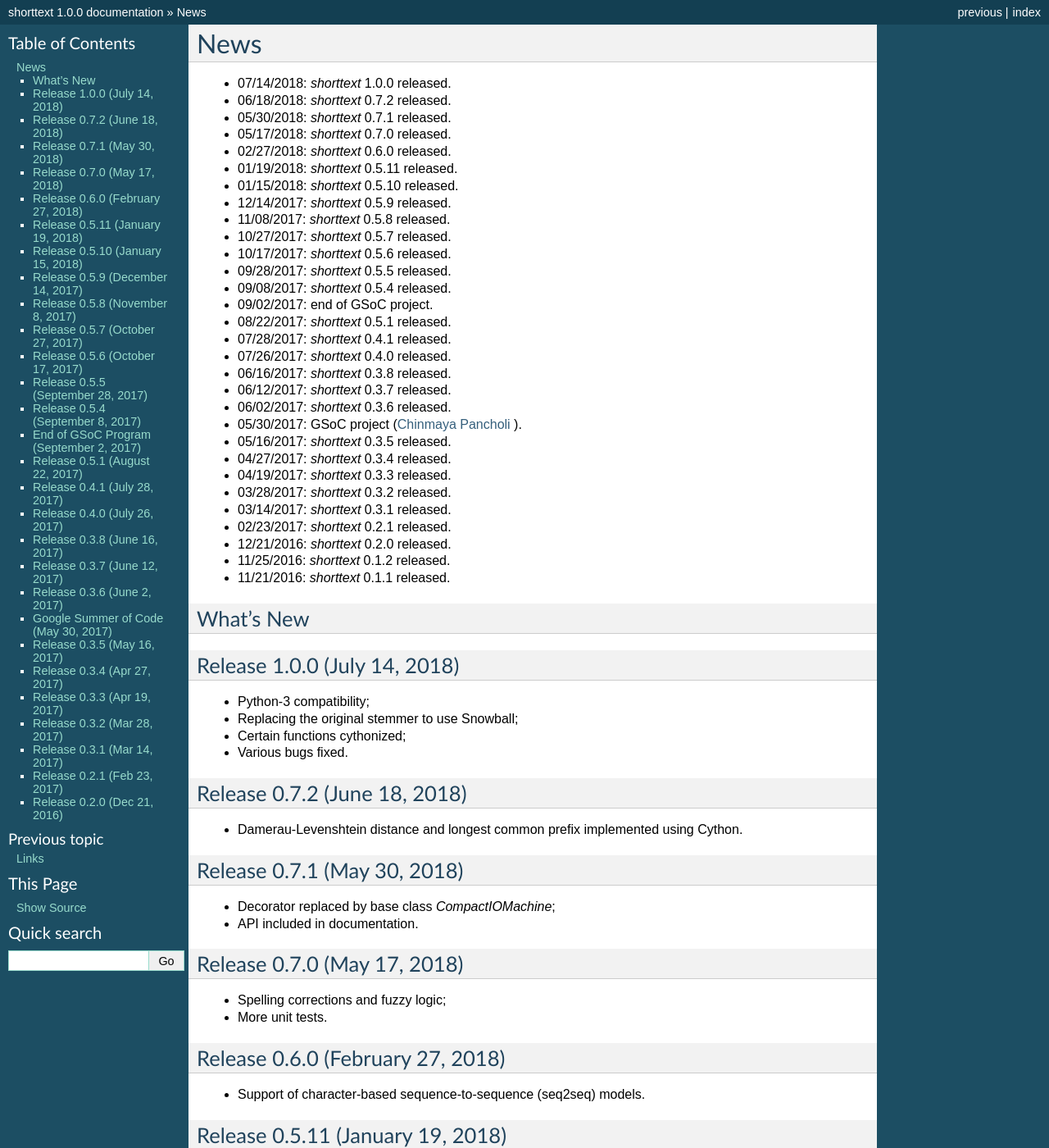
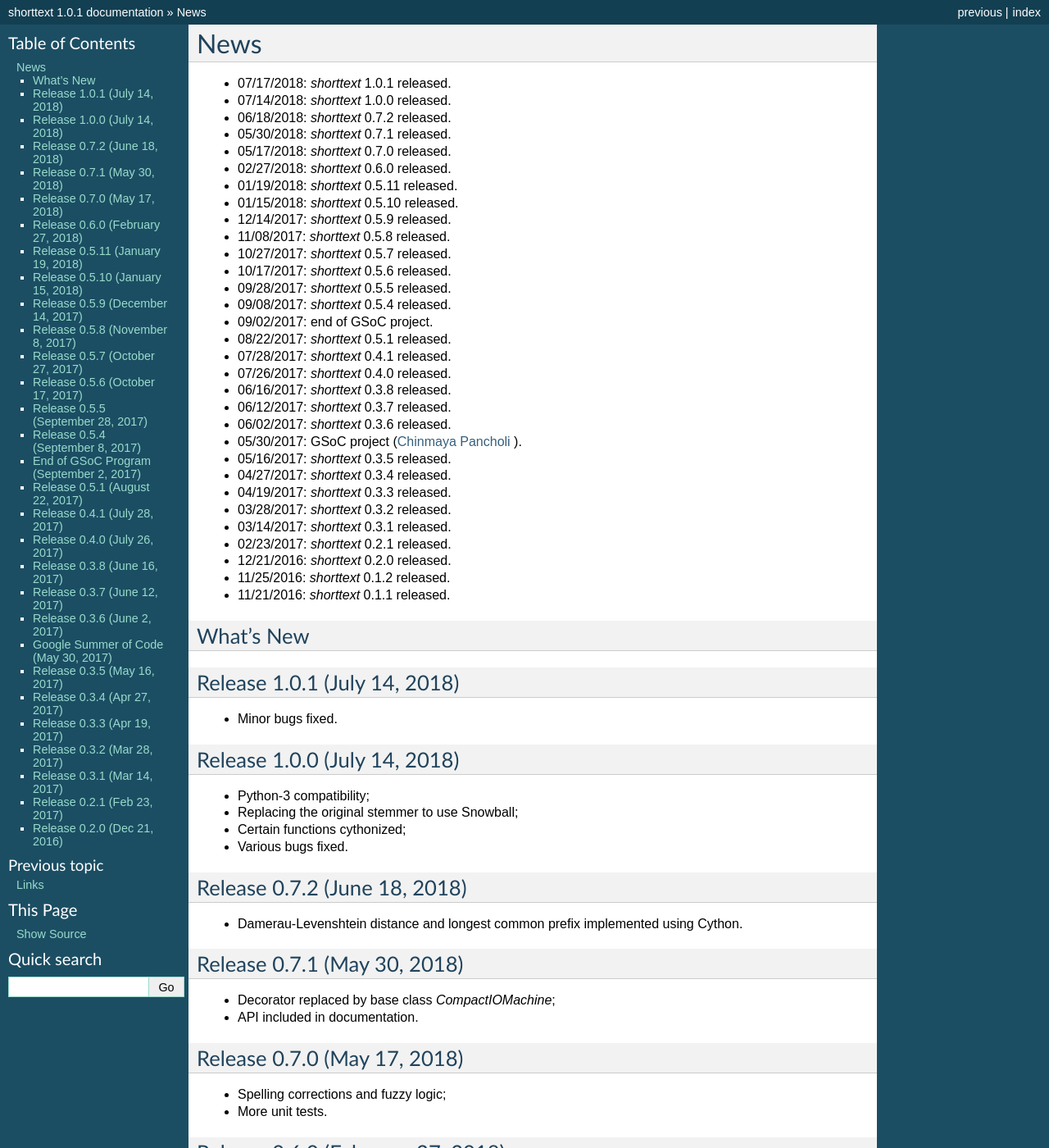
Before and after one commit to stephenhky/PyShortTextCategorization, a Sphinx documentation site: the page built from docs/news.rst, in a window 1280 px wide and 1400 px high. Shown: the whole window at 82% size. Built offline with Sphinx 7.4.7, drawn with Linux system fonts in a browser that asks for light colours; some of the changed text lies outside the part shown.

Commit message:
release 1.0.1

```diff
--- a/apidocs/source/conf.py
+++ b/apidocs/source/conf.py
@@ -60,7 +60,7 @@
 # The short X.Y version.
 version = '1.0'
 # The full version, including alpha/beta/rc tags.
-release = '1.0.0'
+release = '1.0.1'
 
 # The language for content autogenerated by Sphinx. Refer to documentation
 # for a list of supported languages.
--- a/docs/conf.py
+++ b/docs/conf.py
@@ -58,7 +58,7 @@
 # The short X.Y version.
 version = u'1.0'
 # The full version, including alpha/beta/rc tags.
-release = u'1.0.0'
+release = u'1.0.1'
 
 # The language for content autogenerated by Sphinx. Refer to documentation
 # for a list of supported languages.
--- a/docs/links.rst
+++ b/docs/links.rst
@@ -66,6 +66,9 @@
 <https://datawarrior.wordpress.com/2017/09/08/release-of-shorttext-0-5-4/>`_]
 
 "Document-Term Matrix: Text Mining in R and Python," *Everything About Data Analytics*, WordPress (2018). [`WordPress
-https://datawarrior.wordpress.com/2018/01/22/document-term-matrix-text-mining-in-r-and-python/`_]
+<https://datawarrior.wordpress.com/2018/01/22/document-term-matrix-text-mining-in-r-and-python/>`_]
+
+"Package shorttext 1.0.0 Released," Medium (2018). [`Medium
+<https://medium.com/@stephenhky/package-shorttext-1-0-0-released-ca3cb24d0ff3>`_]
 
 Home: :doc:`index`
--- a/docs/news.rst
+++ b/docs/news.rst
@@ -1,6 +1,7 @@
 News
 ====
 
+* 07/17/2018: `shorttext` 1.0.1 released.
 * 07/14/2018: `shorttext` 1.0.0 released.
 * 06/18/2018: `shorttext` 0.7.2 released.
 * 05/30/2018: `shorttext` 0.7.1 released.
@@ -35,6 +36,11 @@
 
 What's New
 ----------
+
+Release 1.0.1 (July 14, 2018)
+-----------------------------
+
+* Minor bugs fixed.
 
 Release 1.0.0 (July 14, 2018)
 -----------------------------
```
Also changed, not shown: README.md (+3 -3 lines), setup.py (+4 -3 lines).
